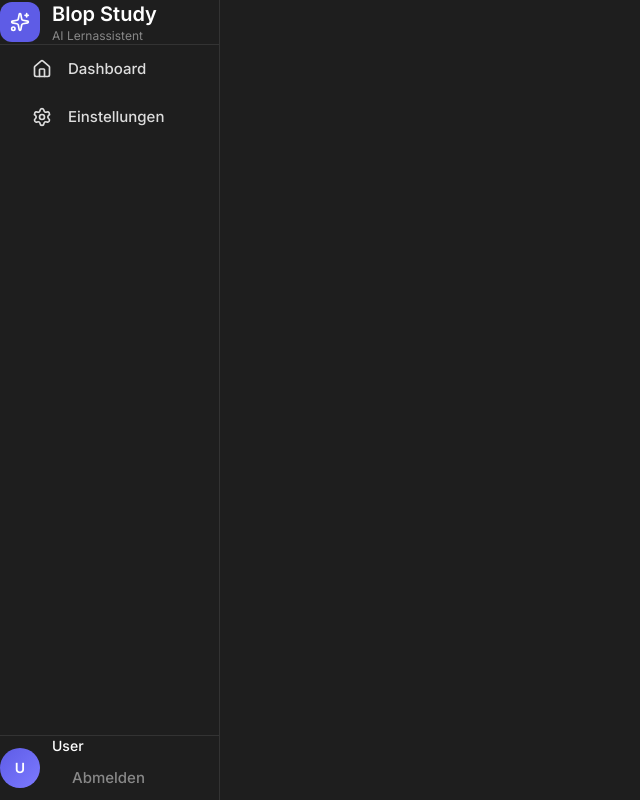
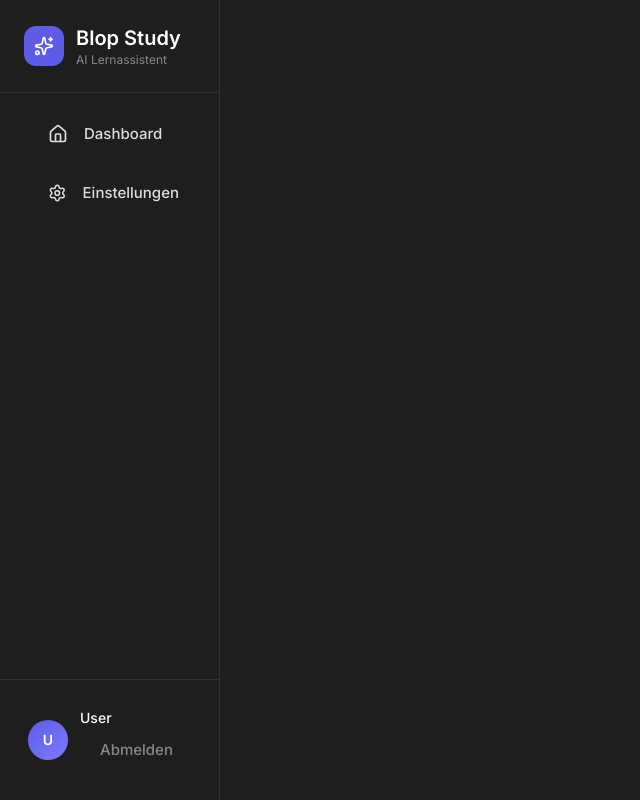
Before and after one commit to BenSchwank/Blop, a Next.js app in the folder StudyFlow/frontend/: page /login in a window 1280 px wide. Shown: the whole page, without its empty margins (0-640 px from the left). Built offline with nearby package versions, Linux system fonts and the light colour scheme; no server answers.

Commit message:
UI Tweak: Remove global margin/padding reset & revert New Folder button color

```diff
--- a/StudyFlow/frontend/src/app/globals.css
+++ b/StudyFlow/frontend/src/app/globals.css
@@ -30,8 +30,8 @@
 }
 
 * {
-  margin: 0;
-  padding: 0;
+  /* margin: 0; */
+  /* padding: 0; */
   box-sizing: border-box;
   -webkit-tap-highlight-color: transparent;
   /* Remove mobile tap highlight */
--- a/StudyFlow/frontend/src/app/page.tsx
+++ b/StudyFlow/frontend/src/app/page.tsx
@@ -140,7 +140,7 @@ export default function Dashboard() {
 
             <button
               onClick={() => setIsCreateOpen(true)}
-              className="h-full flex items-center justify-center gap-2 bg-blue-600 hover:bg-blue-700 text-white px-6 rounded-xl text-sm font-semibold border border-blue-500/30 transition-all shadow-md min-w-[140px]"
+              className="h-full flex items-center justify-center gap-2 bg-[#252526] hover:bg-[#2d2d2d] text-white px-6 rounded-xl text-sm font-semibold border border-[#333] transition-all shadow-md min-w-[140px]"
             >
               <Folder size={18} />
               <span>Neuer Ordner</span>
```
